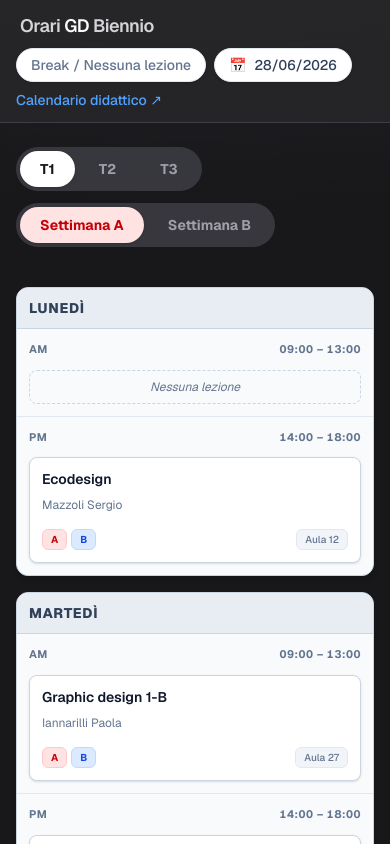
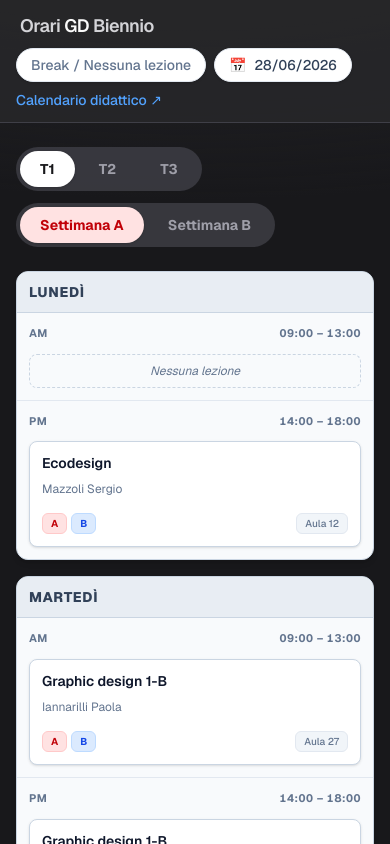
Before and after one commit to pier-4/orario-biennio-gd, a Next.js app: page / in a window 390 px wide. Shown: the top 844 px of the page. Built offline with nearby package versions, Linux system fonts and the light colour scheme.

Commit message:
changed mt-10 to be only xl:

```diff
--- a/src/app/page.jsx
+++ b/src/app/page.jsx
@@ -142,7 +142,7 @@ export default function Schedule() {
 
         {/* Griglia Calendario — nessun re-mount: i filtri aggiornano istantaneamente */}
         {/* aggiunto min-h per tenere più separazione tra am e pm -- aggiunto mt-10 per separare la griglia dai filtri */}
-        <div className="mt-10 animate-grid-in grid grid-cols-1 md:grid-cols-2 lg:grid-cols-3 xl:grid-cols-6 gap-4 lg:min-h-[50vh] ">
+        <div className="xl:mt-10 animate-grid-in grid grid-cols-1 md:grid-cols-2 lg:grid-cols-3 xl:grid-cols-6 gap-4 lg:min-h-[50vh] ">
           {DAYS.map((day) => {
             const dayClasses = filteredData.filter(
               (item) => item.dayOfWeek === day,
```
